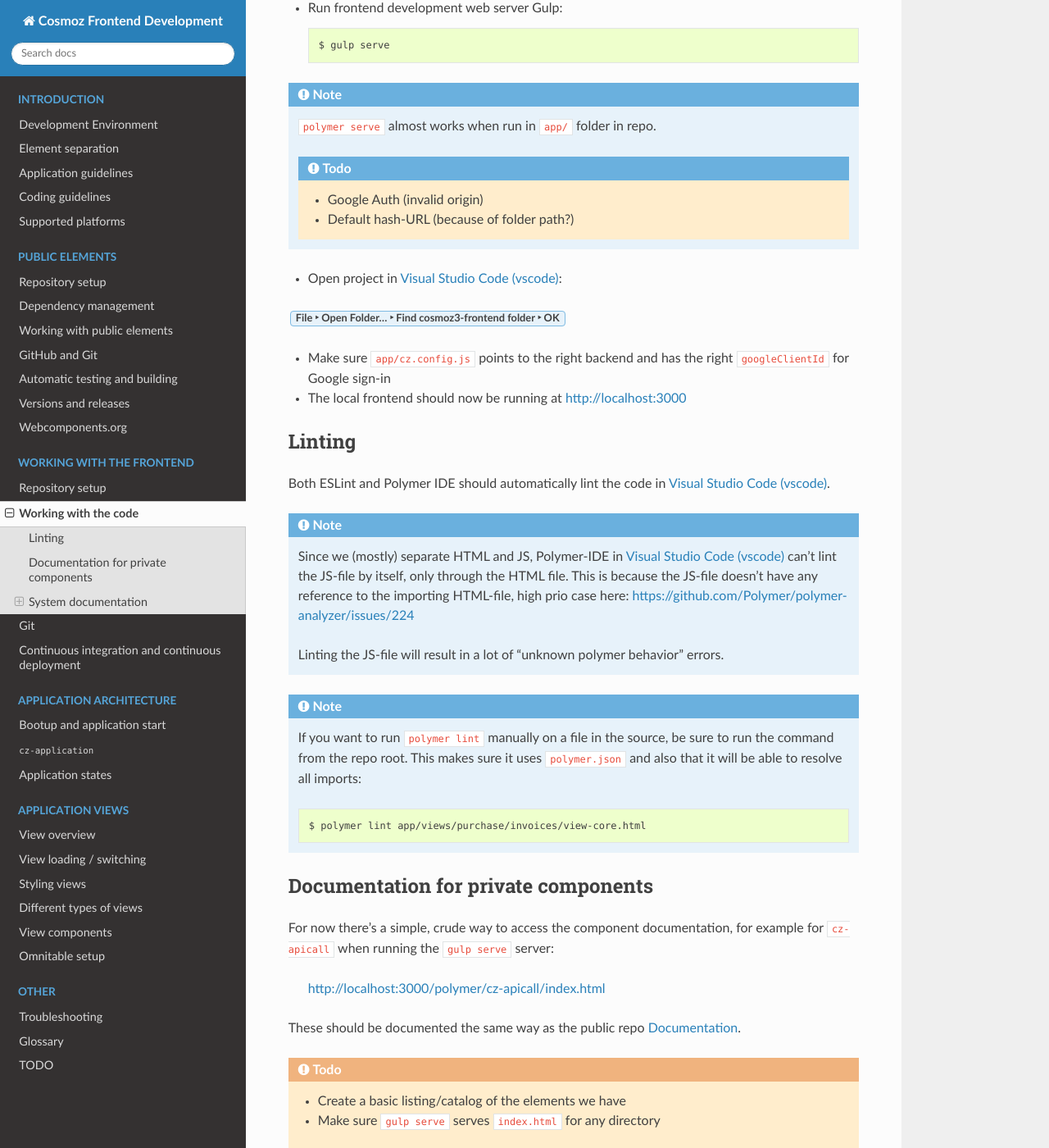
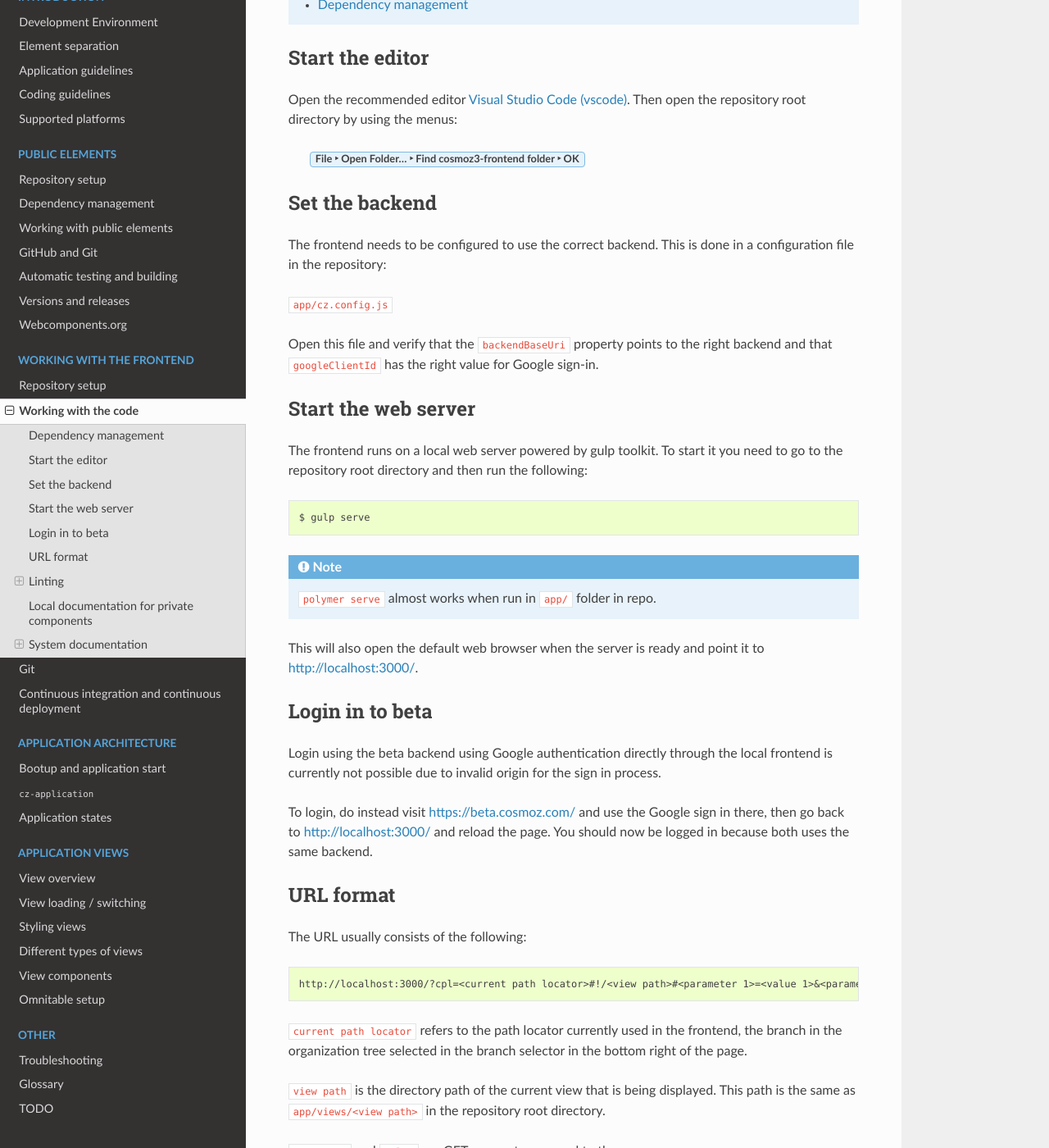
Before and after one commit to plumelo/cosmoz-frontend-rtd, a Sphinx documentation site: the page built from docs/frontend/30-working-with-the-code.rst, in a window 1280 px wide and 1400 px high, scrolled down 311 px. Shown: the whole window at 82% size. Built offline with Sphinx 7.4.7 and the Read the Docs theme 2.0.0, drawn with Linux system fonts in a browser that asks for light colours; some of the changed text lies outside the part shown.

Commit message:
docs/frontend/30-working-with-the-code, updating and adding information.

```diff
--- a/docs/frontend/30-working-with-the-code.rst
+++ b/docs/frontend/30-working-with-the-code.rst
@@ -1,66 +1,130 @@
 Working with the code
 =====================
 
-Mostly the same approach as for public elements:
+Dependency management
+---------------------
+
+Management of dependencies are mostly the same approach as for public elements:
 
 .. seealso::
 
     * :ref:`dependency-management`
 
+Start the editor
+----------------
 
--  Run frontend development web server Gulp::
+Open the recommended editor :ref:`vscode`. Then open the repository root
+directory by using the menus:
+
+    :menuselection:`File --> Open Folder… --> Find cosmoz3-frontend folder --> OK`
+
+Set the backend
+---------------
+
+The frontend needs to be configured to use the correct backend. This is done in a
+configuration file in the repository:
+
+:file:`app/cz.config.js`
+
+Open this file and verify that the ``backendBaseUri`` property points to the
+right backend and that ``googleClientId`` has the right value for Google
+sign-in.
+
+Start the web server
+--------------------
+
+The frontend runs on a local web server powered by gulp toolkit. To start it you
+need to go to the repository root directory and then run the following::
 
     $ gulp serve
 
 .. note::
     ``polymer serve`` almost works when run in ``app/`` folder in repo.
 
-    .. todo::
+This will also open the default web browser when the server is ready and point
+it to http://localhost:3000/.
 
-        - Google Auth (invalid origin)
+Login in to beta
+----------------
 
-        - Default hash-URL (because of folder path?)
+Login using the beta backend using Google authentication directly through
+the local frontend is currently not possible due to invalid origin for the
+sign in process.
 
--  Open project in :ref:`vscode`:
+To login, do instead visit https://beta.cosmoz.com/ and use the Google sign in
+there, then go back to http://localhost:3000/ and reload the page. You should
+now be logged in because both uses the same backend.
 
-:menuselection:`File --> Open Folder… --> Find cosmoz3-frontend folder --> OK`
+URL format
+----------
 
--  Make sure :file:`app/cz.config.js` points to the right backend and has the right ``googleClientId`` for Google sign-in
+The URL usually consists of the following::
 
--  The local frontend should now be running at http://localhost:3000
+    http://localhost:3000/?cpl=<current path locator>#!/<view path>#<parameter 1>=<value 1>&<parameter 2>=<value 2>...
 
+``current path locator`` refers to the path locator currently used in the
+frontend, the branch in the organization tree selected in the branch selector in
+the bottom right of the page.
+
+``view path`` is the directory path of the current view that is being displayed.
+This path is the same as ``app/views/<view path>`` in the repository root
+directory.
+
+``parameter`` and ``value`` are GET parameters passed to the page.
+
+There may also be a parameter besides ``cpl`` named ``backendBaseUri`` that
+overrides the property with the same name defined in the
+:file:`app/cz.config.js` file.
 
 Linting
 -------
 
 Both ESLint and Polymer IDE should automatically lint the code in :ref:`vscode`.
 
-.. note::
+Single JS files are not lintable
+~~~~~~~~~~~~~~~~~~~~~~~~~~~~~~~~
 
-    Since we (mostly) separate HTML and JS, Polymer-IDE in :ref:`vscode` can't lint the JS-file by itself, only through the HTML file.
-    This is because the JS-file doesn't have any reference to the importing HTML-file, high prio case here:
-    https://github.com/Polymer/polymer-analyzer/issues/224
+HTML and JS are mostly separated. Therefore can't Polymer-IDE :ref:`vscode` lint
+the JS-file by itself, only through the HTML file.
 
-    Linting the JS-file will result in a lot of "unknown polymer behavior" errors.
+This is because the JS-file doesn't have any reference to the importing
+HTML-file. There is a high priority issue for this opened in the
+polymer-analyzer at the Polymer repository to address this:
 
-.. note::
+https://github.com/Polymer/polymer-analyzer/issues/224
 
-    If you want to run ``polymer lint`` manually on a file in the source, be sure to run the command from the repo root.
-    This makes sure it uses :file:`polymer.json` and also that it will be able to resolve all imports::
+Linting the JS-file will result in a lot of "unknown polymer behavior" errors.
 
-        $ polymer lint app/views/purchase/invoices/view-core.html
+The workaround for this is not to lint or trust the linting results the JS files
+alone buth rather lint the HTML file related to the JS file instead.
+
+Linting HTML and JS files together
+~~~~~~~~~~~~~~~~~~~~~~~~~~~~~~~~~~
+
+You may lint HTML files which will also lint the related JS files using
+``polymer lint``.
+
+To do this, make sure you stand in the repository root. This makes sure it uses
+:file:`polymer.json` and also that it will be able to resolve all dependency
+imports::
+
+To lint a view, core file and so on, do this when standing in the repository
+root::
+
+    $ polymer lint app/views/<path to view file>.html
 
 .. _private_component_docs:
 
-Documentation for private components
-------------------------------------
+Local documentation for private components
+------------------------------------------
 
-For now there's a simple, crude way to access the component documentation,
+There is a simple, crude way to access the component documentation,
 for example for ``cz-apicall`` when running the ``gulp serve`` server:
 
     http://localhost:3000/polymer/cz-apicall/index.html
 
-These should be documented the same way as the public repo :ref:`public_repo_documentation`.
+These should be documented the same way as the public repository
+:ref:`public_repo_documentation`.
 
 
 .. todo::
@@ -72,7 +136,6 @@ These should be documented the same way as the public repo :ref:`public_repo_doc
     or, preferably:
 
     - Implement (something like) https://github.com/Polymer/polymer-element-catalog
-
 
 System documentation
 --------------------
```
